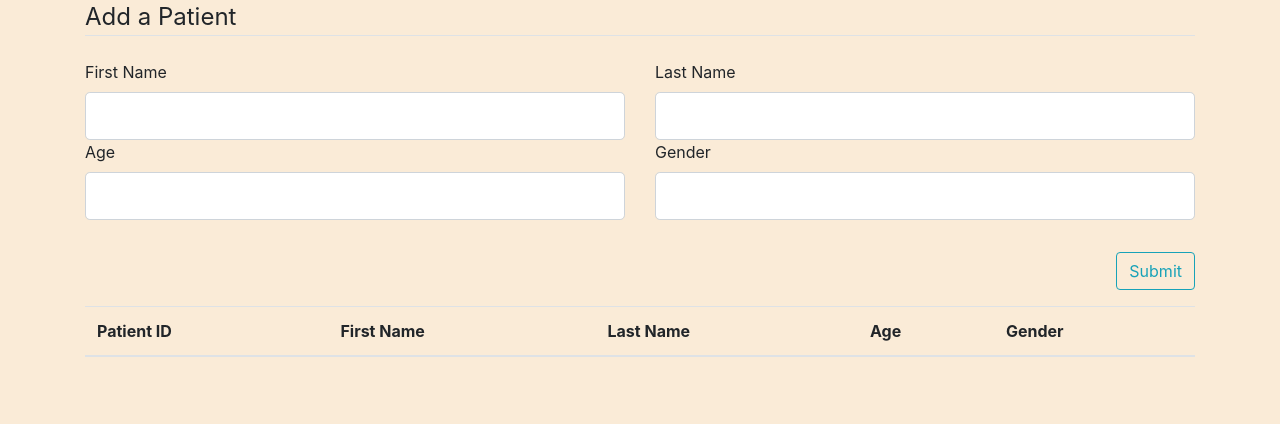
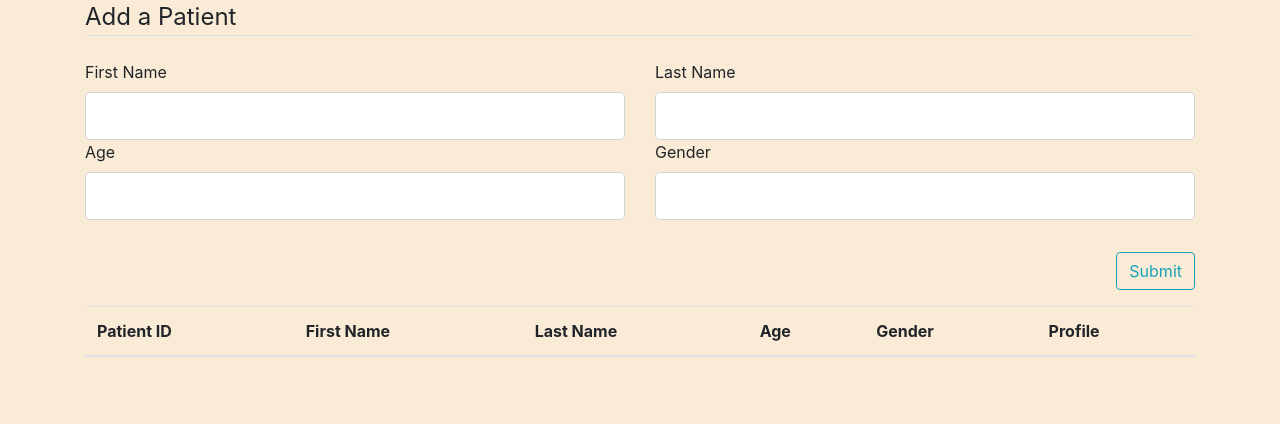
Before and after one commit to OmkarSuvarna/CA2-GroupC, a Flask app: page / in a window 1280 px wide. Shown: the part 57-481 px from the top of the page. Run offline with Flask 3, Linux system fonts and the light colour scheme; lists and menus that the app fills with data are empty.

Commit message:
Added Patient Profile

```diff
--- a/hospital/routes.py
+++ b/hospital/routes.py
@@ -9,7 +9,7 @@ from flask_login import login_user, current_user, logout_user, login_required
 def home_doctor():
     form = PatientForm()
     if form.validate_on_submit():
-        patient = Patient(firstName=form.firstName.data, lastName=form.lastName.data, age=form.age.data, gender=form.gender.data, doctor_id=5)
+        patient = Patient(firstName=form.firstName.data, lastName=form.lastName.data, age=form.age.data, gender=form.gender.data, doctor_id=1)
         db.session.add(patient)
         db.session.commit()
         flash(f'Added Patient : {form.firstName.data}  {form.lastName.data}', 'success')
@@ -17,6 +17,12 @@ def home_doctor():
         return redirect(url_for('home_doctor'))
     patients = Patient.query.all()
     return render_template('home_doctor.html', form=form, patients=patients)
+
+@app.route("/patient_profile/<int:patient_id>")
+def patient_profile(patient_id):
+    patient = Patient.query.get_or_404(patient_id)
+
+    return render_template('patient_profile.html', title ='Patient Profile', patient=patient)
 
 @app.route("/admin-useradd", methods=['GET', 'POST'])
 def admin():
--- a/hospital/templates/home_doctor.html
+++ b/hospital/templates/home_doctor.html
@@ -44,6 +44,7 @@
         <th scope="col">Last Name</th>
         <th scope="col">Age</th>
         <th scope="col">Gender</th>
+        <th scope="col">Profile</th>
       </tr>
     </thead>
     <tbody>
@@ -54,6 +55,7 @@
         <td>{{p.lastName}}</td>
         <td>{{p.age}}</td>
         <td>{{p.gender}}</td>
+        <td><a href="{{ url_for('patient_profile', patient_id =p.id) }}">Go</a></td>
       </tr>
       {% endfor %}
     </tbody>
```
Also changed, not shown: hospital/templates/patient_profile.html (added, +13 -0 lines).
